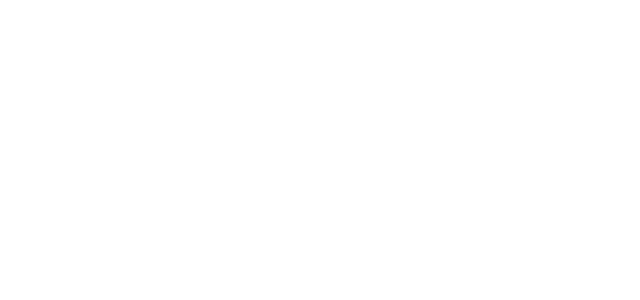
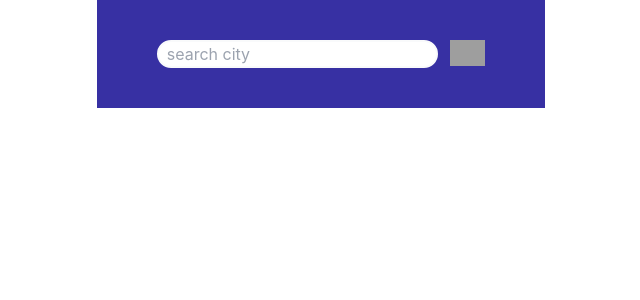
Before and after one commit to ragini743/weather-app, a React (Create React App) app: page / in a window 1280 px wide. Shown: the top 300 px of the page, without its empty margins (319-959 px from the left). Built offline with nearby package versions, Linux system fonts and the light colour scheme; grey boxes are pictures that could not be loaded.

Commit message:
create searchContainer and add css

```diff
--- a/src/App.js
+++ b/src/App.js
@@ -1,9 +1,10 @@
-
+import WeatherLayout from "./components/WeatherLayout";
 
 function App() {
   return (
     <div className="App">
 
+     <WeatherLayout />
     </div>
   );
 }
--- /dev/null
+++ b/src/components/SearchContainer.js
@@ -0,0 +1,15 @@
+import React from 'react'
+import { searchIcon } from '../constant/Icon'
+
+const SearchContainer = () => {
+  return (
+    <div className='flex justify-evenly'>
+        <input type='text'placeholder='search city' id="text" className='border-gray-50 border-2 rounded-2xl break-words outline-none w-[80%] pl-2'></input>
+        <div className='w-[10%]'>
+            <img src={searchIcon} alt="search-icon"></img>
+        </div>
+    </div>
+  )
+}
+
+export default SearchContainer
--- a/src/components/weatherLayout.js
+++ b/src/components/weatherLayout.js
@@ -1,9 +1,13 @@
 import React from 'react'
+import SearchContainer from './SearchContainer';
 
-const weatherLayout = () => {
+const WeatherLayout = () => {
   return (
-    <div>weatherLayout</div>
+    <div className='bg-indigo-800
+     text-white py-8 sm:w-[80%] md:w-[60%] mx-auto h-full px-12 md:py-10 max-w-md'>
+        <SearchContainer />
+     </div>
   )
 }
 
-export default weatherLayout ;
+export default WeatherLayout ;
--- a/src/constant/Icon.js
+++ b/src/constant/Icon.js
@@ -1,4 +1,5 @@
-export const searchIcon = "https://cdn3.iconfinder.com/data/icons/feather-5/24/search-512.png" ;
+export const searchIcon = "https://upload.wikimedia.org/wikipedia/commons/f/f5/Search-icon-white-background.png" ;
+
 export const clearIcon = "https://cdn.iconscout.com/icon/free/png-256/free-clear-1780599-1513754.png" ;
 
 export const cloudIcon="https://cdn-icons-png.flaticon.com/512/3222/3222791.png";
```
